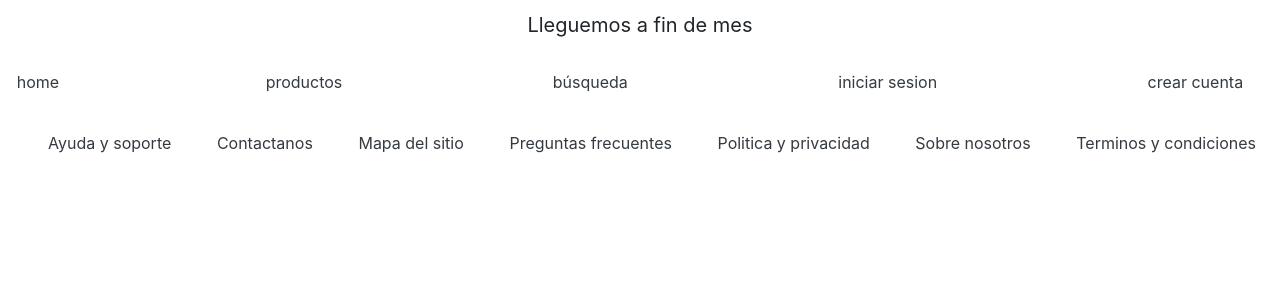
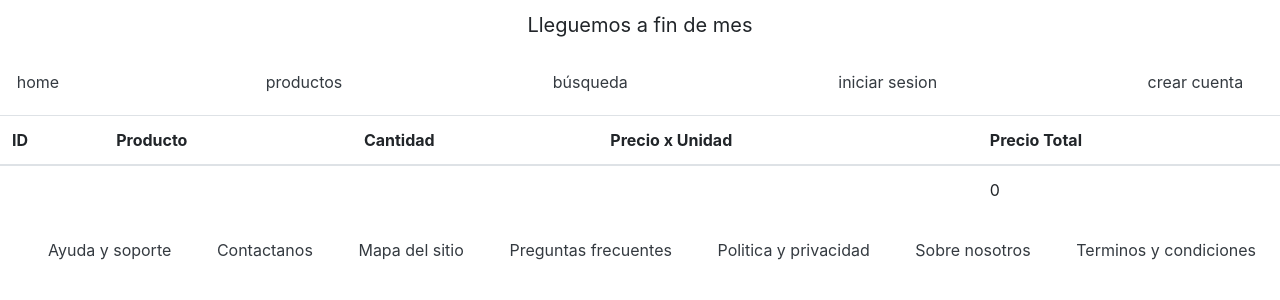
Before and after one commit to francolosa/proyecto-final, a React (Create React App) app: page /cart in a window 1280 px wide. Shown: the top 300 px of the page. Built offline with nearby package versions, Linux system fonts and the light colour scheme.

Commit message:
Update Cart.js

```diff
--- a/src/components/Cart.js
+++ b/src/components/Cart.js
@@ -1,16 +1,51 @@
 import React, {useContext} from 'react';
 import { CartContext } from '../context/cartContext';
+import ItemCount from "./ItemCount"
 
 const Cart = () => {
+
     const { cart } = useContext(CartContext);
+    let total = 0;
+
+    for(var i=0;i<cart.length;i++){
+        total = total+cart[i].precioxkg*cart[i].cantidad;
+    }
 
     return (
         <div>
+            <table class="table">
+                <thead>
+                <tr>
+                <th scope="col">ID</th>
+                <th scope="col">Producto</th>
+                <th scope="col">Cantidad</th>
+                <th scope="col">Precio x Unidad</th>
+                <th scope="col">Precio Total</th>
+                </tr>
+                </thead>
+                <tbody>
+
             {
                 cart.map((producto)=>(
-                        <h3>{producto.nombre}</h3>
+                    <tr>
+                    <th scope="row">{producto.id}</th>
+                    <td>{producto.nombre}</td>
+                    <td>{producto.cantidad}</td>
+                    <td>{producto.precioxkg}</td>
+                    <td>{(producto.precioxkg)*(producto.cantidad)}</td>
+                    </tr>
                 ))
+
                 }
+                <tr>
+                <th scope="row"></th>
+                <td></td>
+                <td></td>
+                <td></td>
+                <td>{total}</td>
+                </tr>
+              </tbody>
+            </table>
         </div>
         )
 }
```
